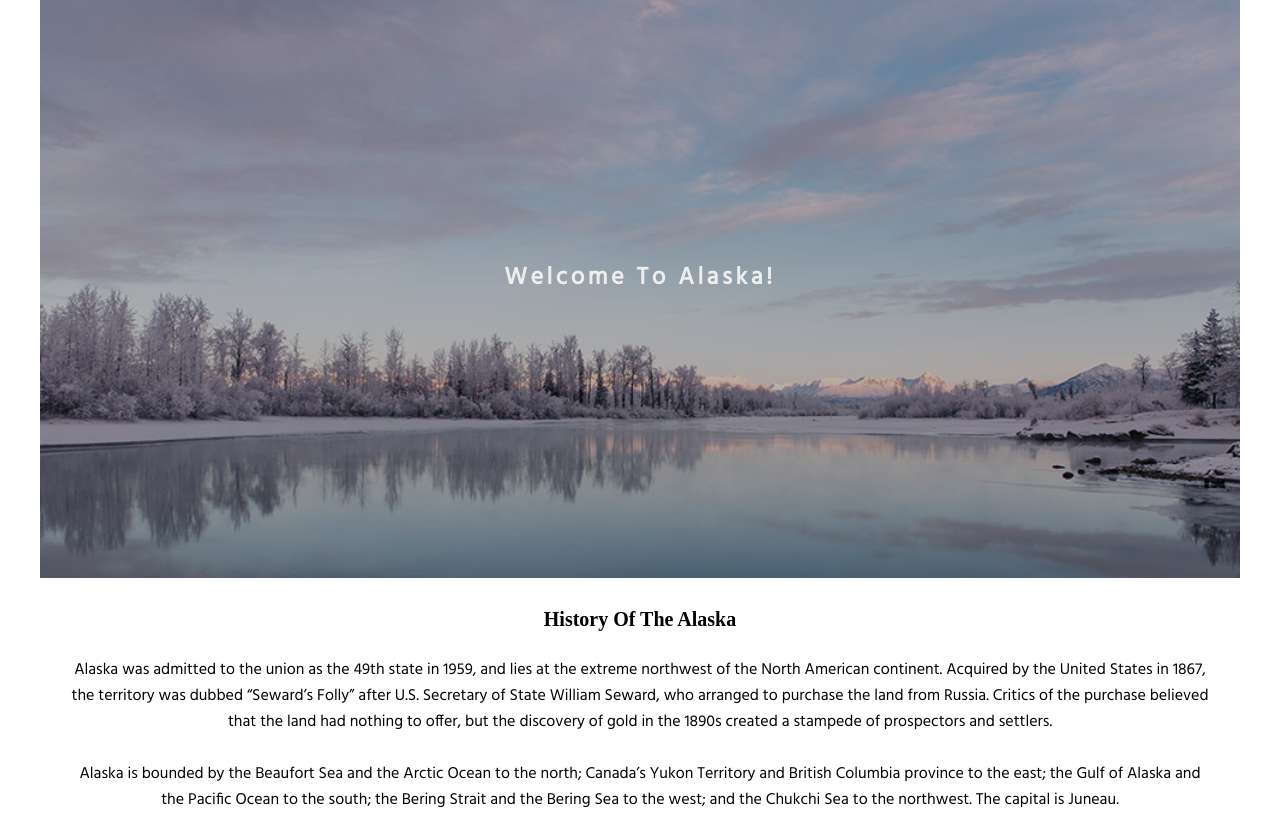
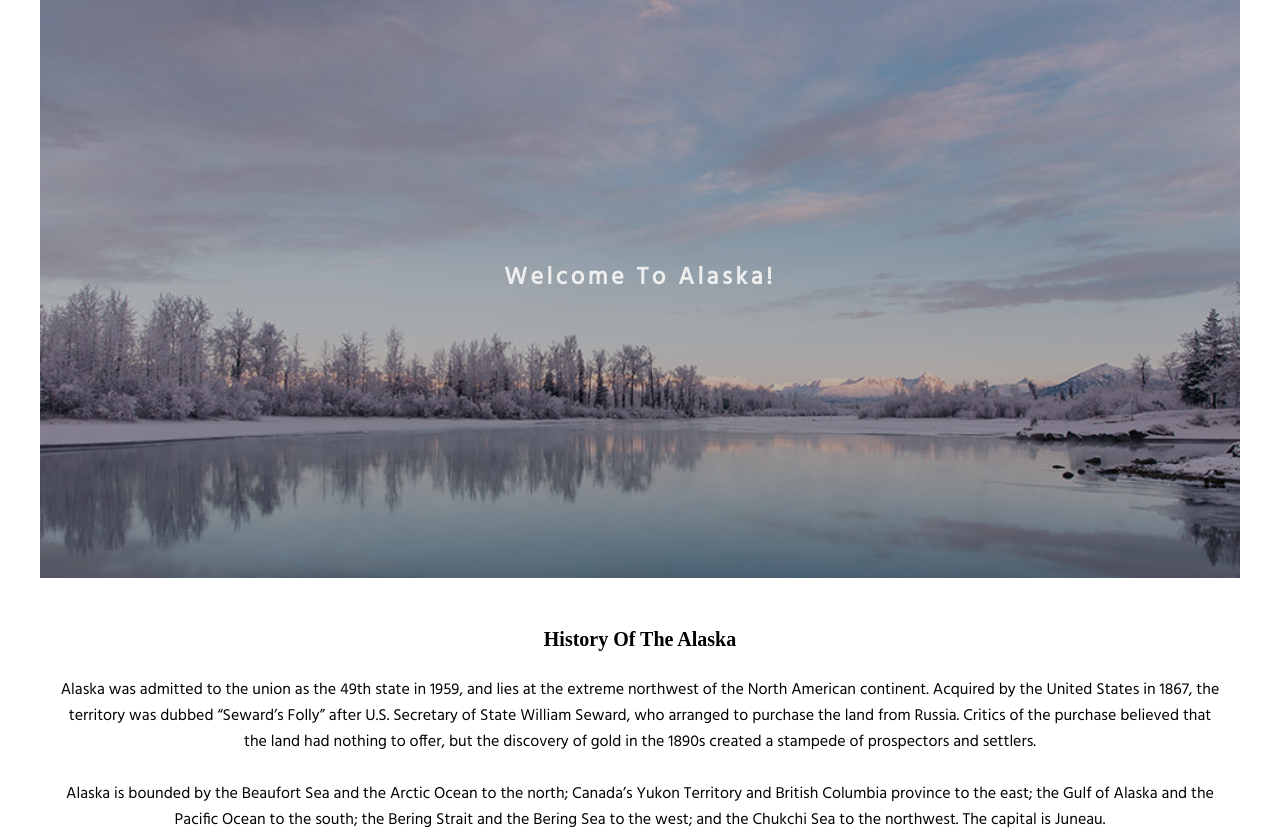
Before and after one commit to baconsizzle6/tourist, a plain HTML site: page index.html in a window 1280 px wide. Shown: the part 97-934 px from the top of the page. Drawn offline with nearby package versions, Linux system fonts and the light colour scheme; a script that the page names is missing.

Commit message:
minor changes

```diff
--- a/css/style.css
+++ b/css/style.css
@@ -191,9 +191,7 @@
 /*Tablet*/
 
 @media (min-width: 768px) {
-	#learn{
-		padding: 0 10px;
-	}
+
 	.learn_image {
 		display: block;
 
```
